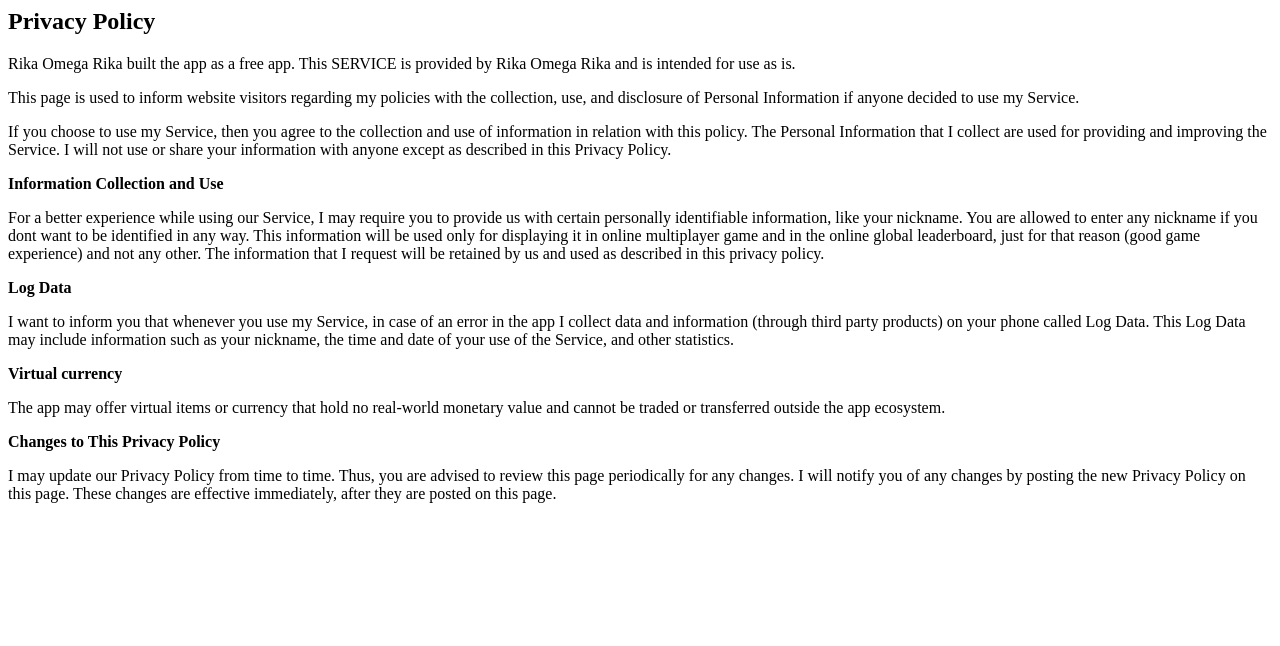
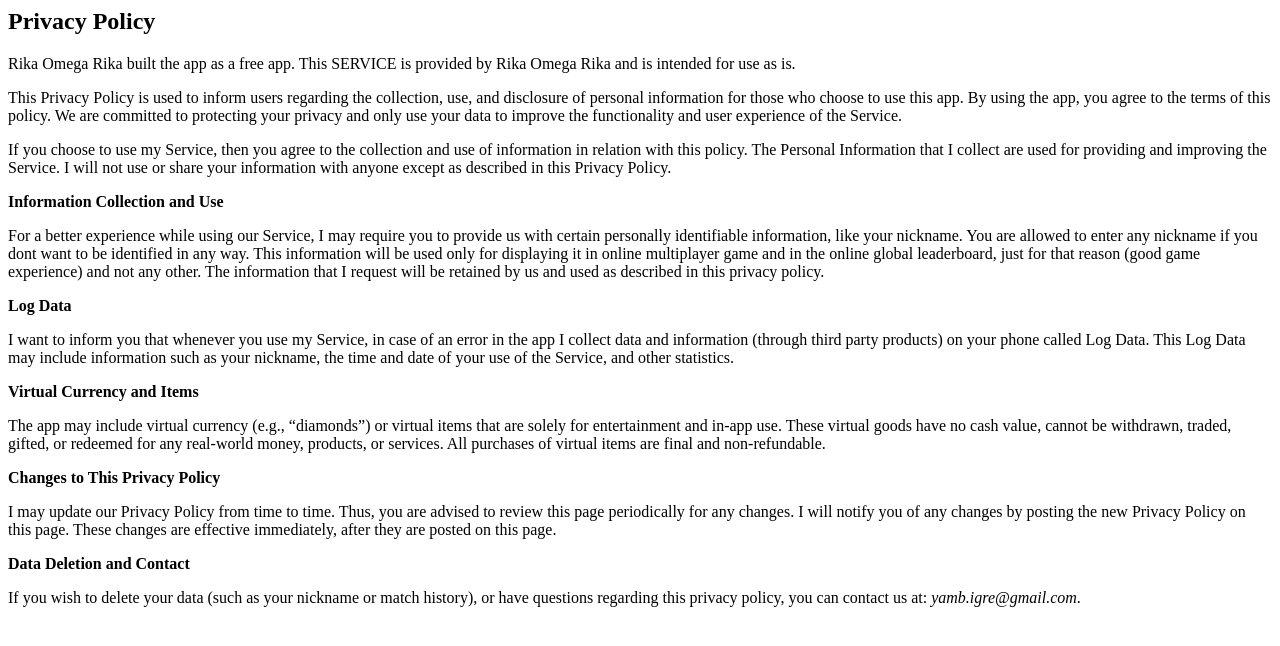
Before and after one commit to prcela/ArenaWeb, a plain HTML site: page yamb/privacy.html in a window 1280 px wide. Drawn offline with Linux system fonts and the light colour scheme.

Commit message:
Update privacy.html

```diff
--- a/yamb/privacy.html
+++ b/yamb/privacy.html
@@ -3,8 +3,7 @@
 <h2>Privacy Policy</h2>
 <p>Rika Omega Rika built the app as a free app. This SERVICE is provided by Rika Omega Rika and is intended
     for use as is.</p>
-<p>This page is used to inform website visitors regarding my policies with the collection, use, and
-    disclosure of Personal Information if anyone decided to use my Service.</p>
+<p>This Privacy Policy is used to inform users regarding the collection, use, and disclosure of personal information for those who choose to use this app. By using the app, you agree to the terms of this policy. We are committed to protecting your privacy and only use your data to improve the functionality and user experience of the Service.</p>
 <p>If you choose to use my Service, then you agree to the collection and use of information in
     relation with this policy. The Personal Information that I collect are used for providing and
     improving the Service. I will not use or share your information with anyone except as described
@@ -22,14 +21,17 @@
     may include information such as your nickname, the time and date
     of your use of the Service, and other statistics.</p>
 
-<p><strong>Virtual currency</strong></p>
-<p>The app may offer virtual items or currency that hold no real-world monetary value and cannot be traded or transferred outside the app ecosystem.</p>
+<p><strong>Virtual Currency and Items</strong></p>
+<p>The app may include virtual currency (e.g., “diamonds”) or virtual items that are solely for entertainment and in-app use. These virtual goods have no cash value, cannot be withdrawn, traded, gifted, or redeemed for any real-world money, products, or services. All purchases of virtual items are final and non-refundable.</p>
 
 <p><strong>Changes to This Privacy Policy</strong></p>
 <p>I may update our Privacy Policy from time to time. Thus, you are advised to review this page
     periodically for any changes. I will notify you of any changes by posting the new Privacy Policy
     on this page. These changes are effective immediately, after they are posted on this page.</p>
 
+<p><strong>Data Deletion and Contact</strong></p>
+<p>If you wish to delete your data (such as your nickname or match history), or have questions regarding this privacy policy, you can contact us at: <i>yamb.igre@gmail.com</i>.</p>
+
 
 </body>
 </html>
```
